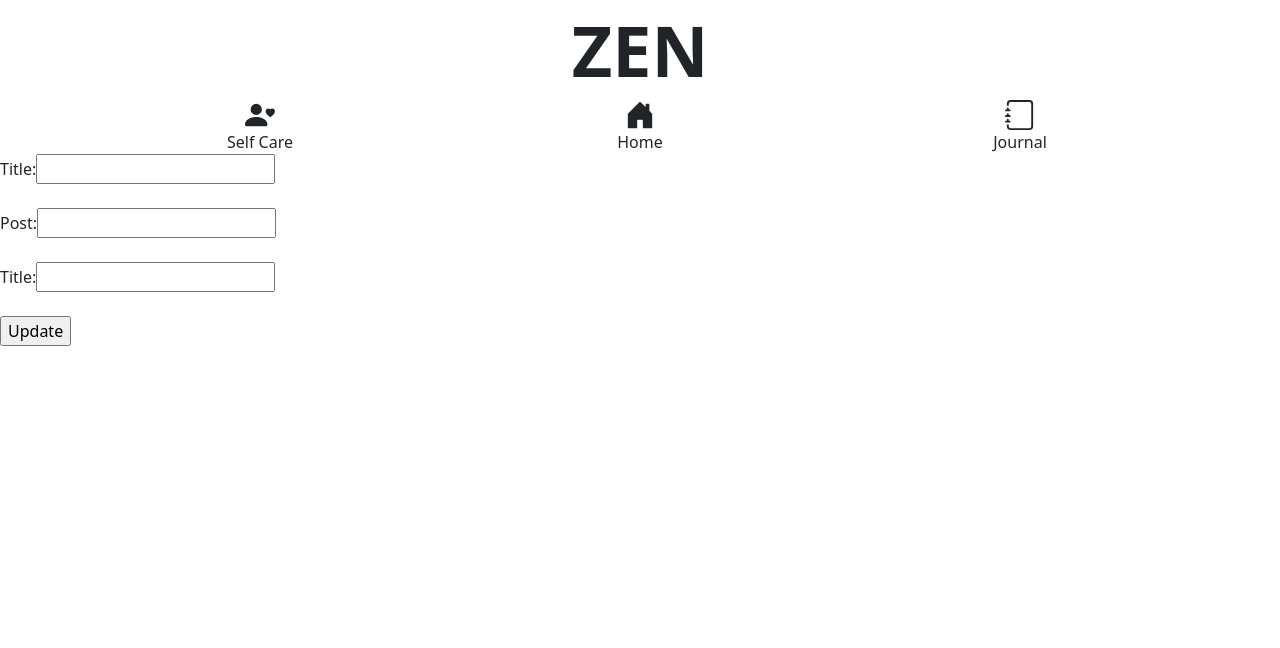
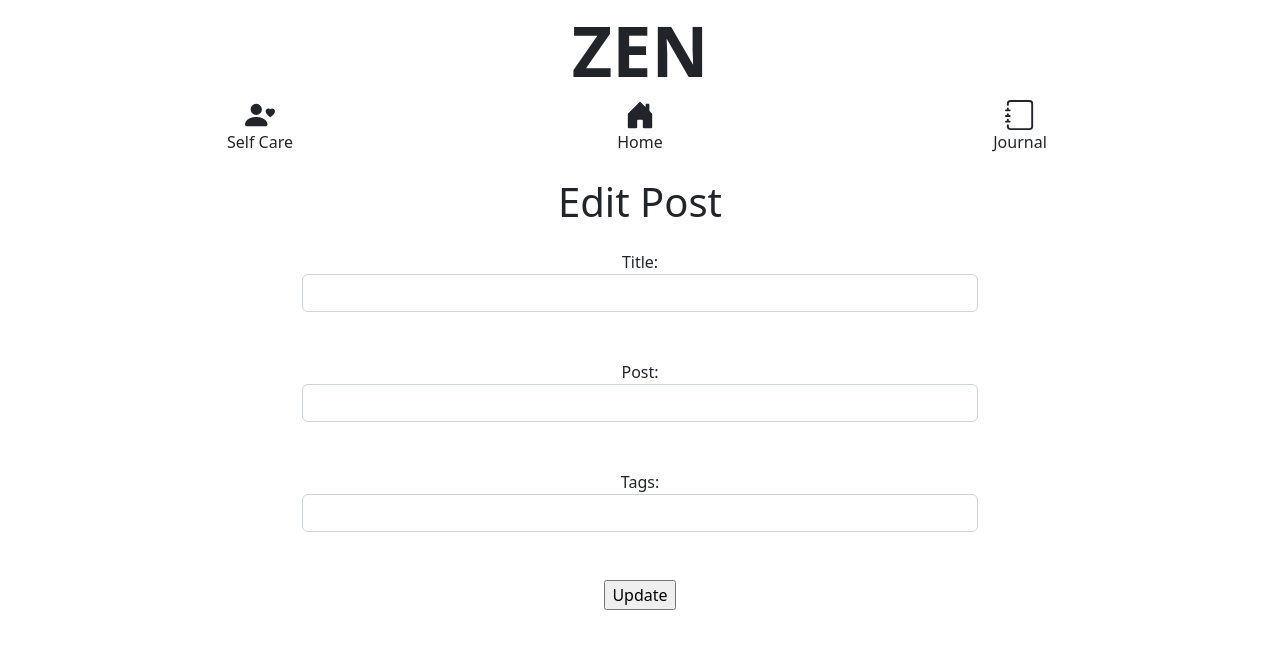
Before and after one commit to rominadouk/zen_frontend, a React (Create React App) app: page /updatepost/1 in a window 1280 px wide. Shown: the top 648 px of the page. Built offline with nearby package versions, Linux system fonts and the light colour scheme; no server answers.

Commit message:
updated styling for update page

```diff
--- /dev/null
+++ b/src/components/UpdatePost.css
@@ -0,0 +1,5 @@
+.update-container {
+    max-width: 700px !important;
+    text-align: center;
+    margin: 0 auto;
+}
--- a/src/components/UpdatePost.jsx
+++ b/src/components/UpdatePost.jsx
@@ -1,6 +1,8 @@
 import { useEffect, useState } from "react";
 import axios from 'axios'
 import { useParams, useNavigate } from "react-router-dom";
+import { Container, Row, Col } from "react-bootstrap";
+import './UpdatePost.css'
 
 const UpdatePost = (props) => {
     // const [postData,setPostData] = useState({...journal});
@@ -39,21 +41,29 @@ const UpdatePost = (props) => {
 
     return (
         <>
+        <h1 className="text-center mt-4">Edit Post</h1>
+        <Container className="update-container mt-4">
+            <Row>
+                <Col>
                     <form onSubmit={handleSubmit}>
                         <label htmlFor='title'>Title:</label>
-            <input type='text' name='title' value={postData.title} onChange={handleChange} />
+                        <input className='form-control update-input' type='text' name='title' value={postData.title} onChange={handleChange} />
                         <br/>
                         <br/>
                         <label htmlFor='post'>Post:</label>
-            <input type='text' name='post' value={postData.post} onChange={handleChange} />
+                        <input className='form-control update-input' type='text' name='post' value={postData.post} onChange={handleChange} />
                         <br/>
                         <br/>
-            <label htmlFor='tags'>Title:</label>
-            <input type='text' name='tags' value={postData.tags} onChange={handleChange} />
+                        <label htmlFor='tags'>Tags:</label>
+                        <input className='form-control update-input' type='text' name='tags' value={postData.tags} onChange={handleChange} />
                         <br />
                         <br />
                         <input type='submit' value='Update' />
                     </form>
+                </Col>
+            </Row>
+        </Container>
+
         </>
      );
 }
--- a/src/pages/JournalViews.css
+++ b/src/pages/JournalViews.css
@@ -1,6 +1,8 @@
 .post-container {
     border: solid 3px black;
-    max-width: 400px !important;
+    max-width: 400px;
+    background-color: whitesmoke;
+    color: grey;
 }
 
 .title-column {
```
Lines whose indentation alone changed are shown as unchanged.
